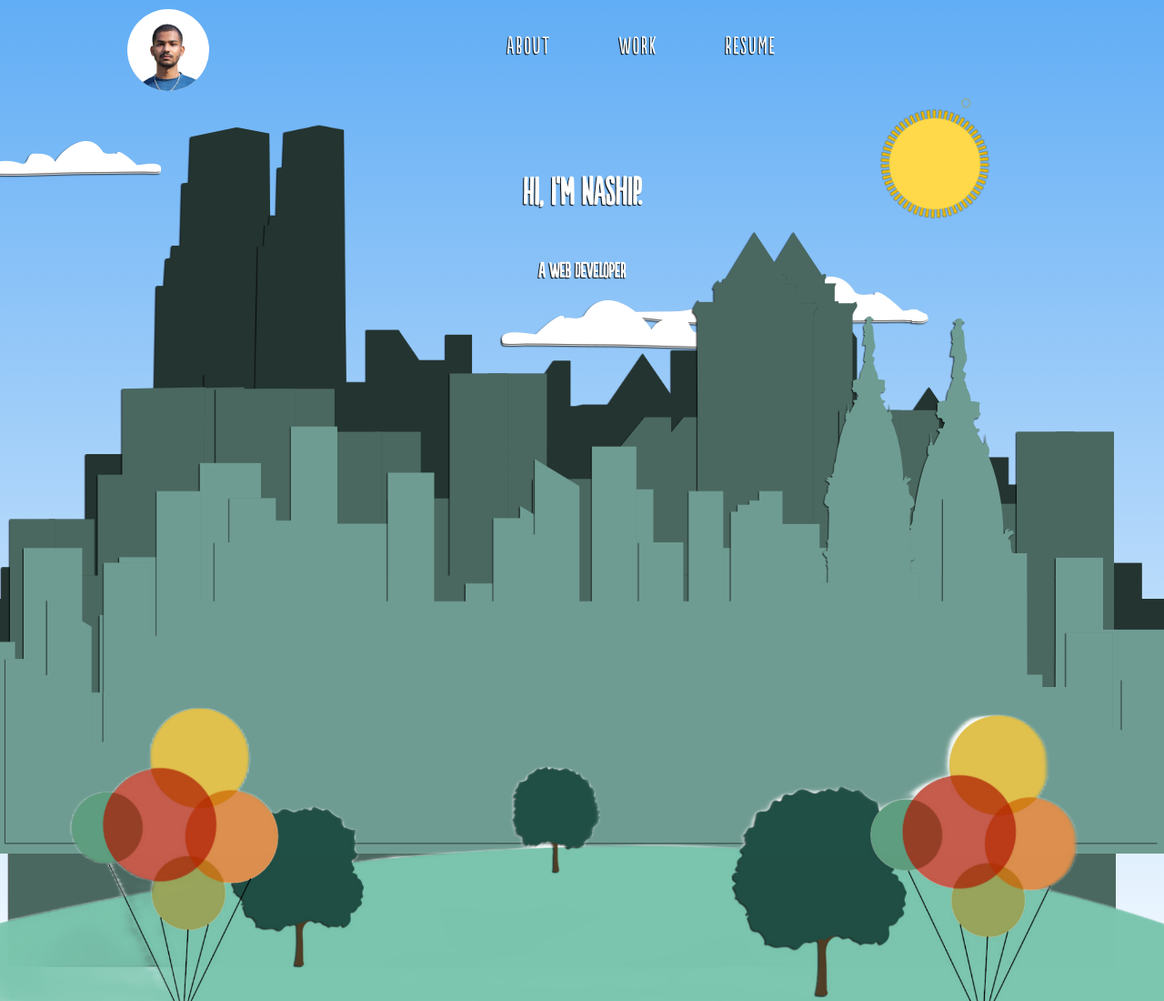
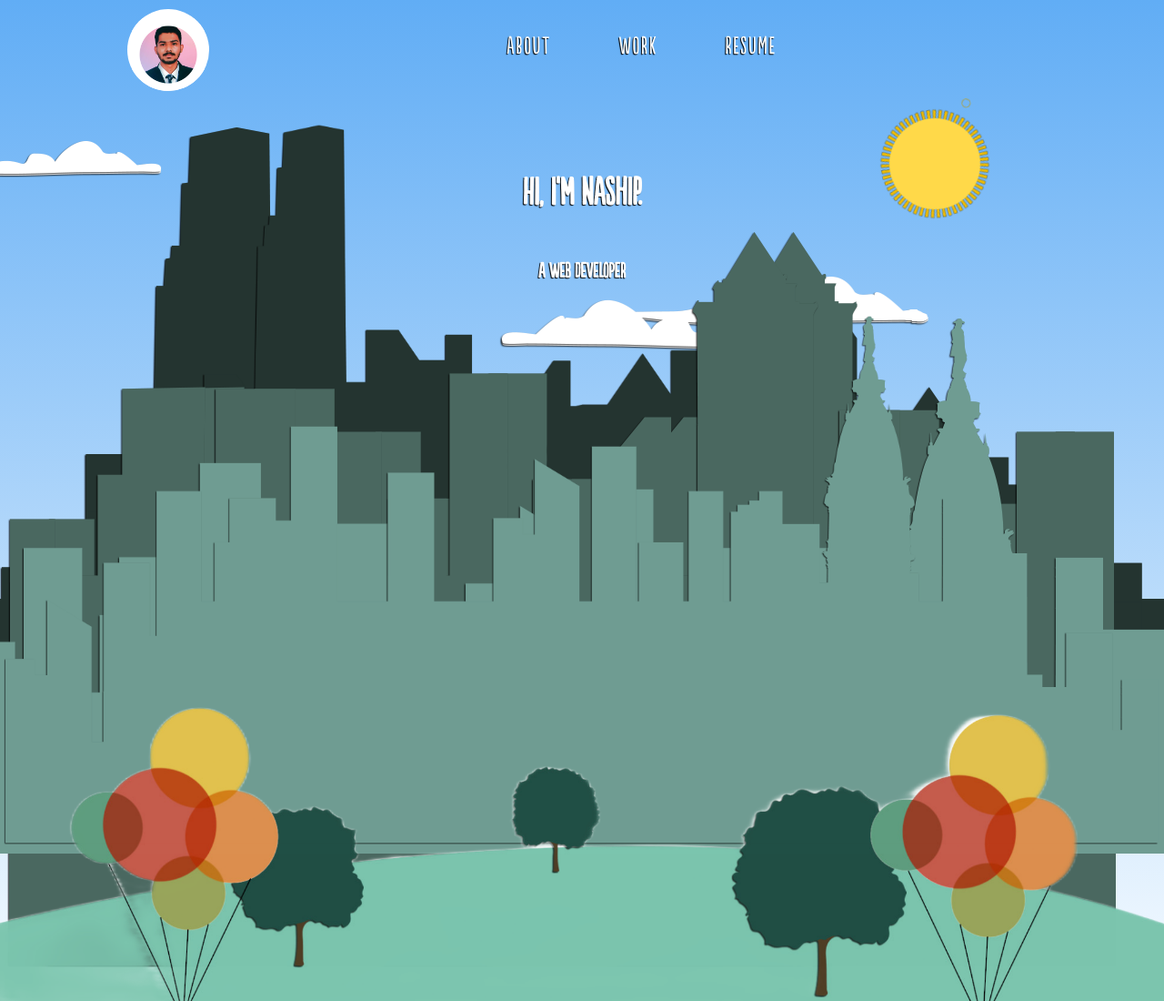
Before and after one commit to naship-k-acharya/itsmine, a plain HTML site: page index.html in a window 1280 px wide. Shown: the top 1100 px of the page at 91% size. Drawn offline with nearby package versions, Linux system fonts and the light colour scheme.

Commit message:
index.html

```diff
--- a/index.html
+++ b/index.html
@@ -23,7 +23,7 @@
         <div class="wrap clear-fix">
             <div class="title-area">
                 <a href="/">
-                    <div id="temp"><img src="images/5ad77d7d9dd7434eacf971abd928fc94.png" style="width: 80px; margin-top: 10px;"></div>
+                    <div id="temp"><img src="images/pink-circle-background-designify.png" style="width: 80px; margin-top: 10px;"></div>
                 </a>
             </div>
             <div class="primary-nav">
```
